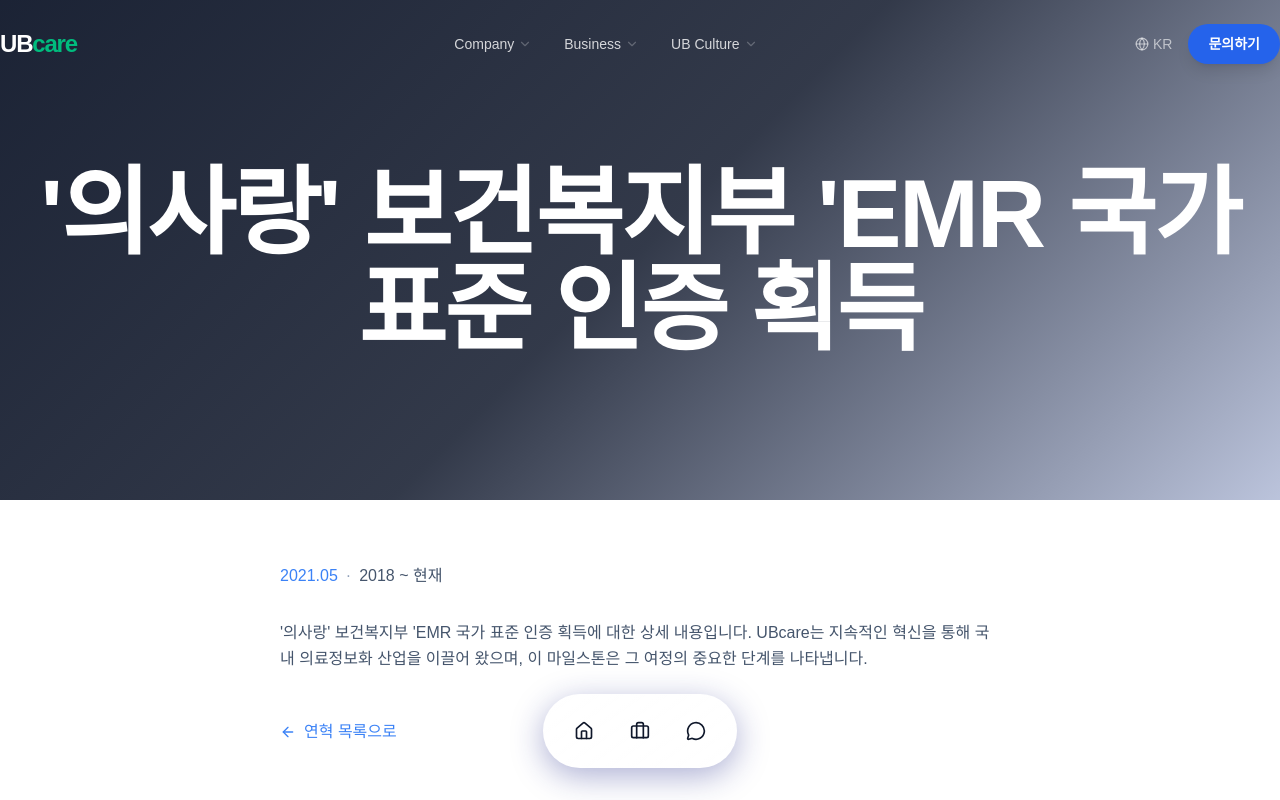
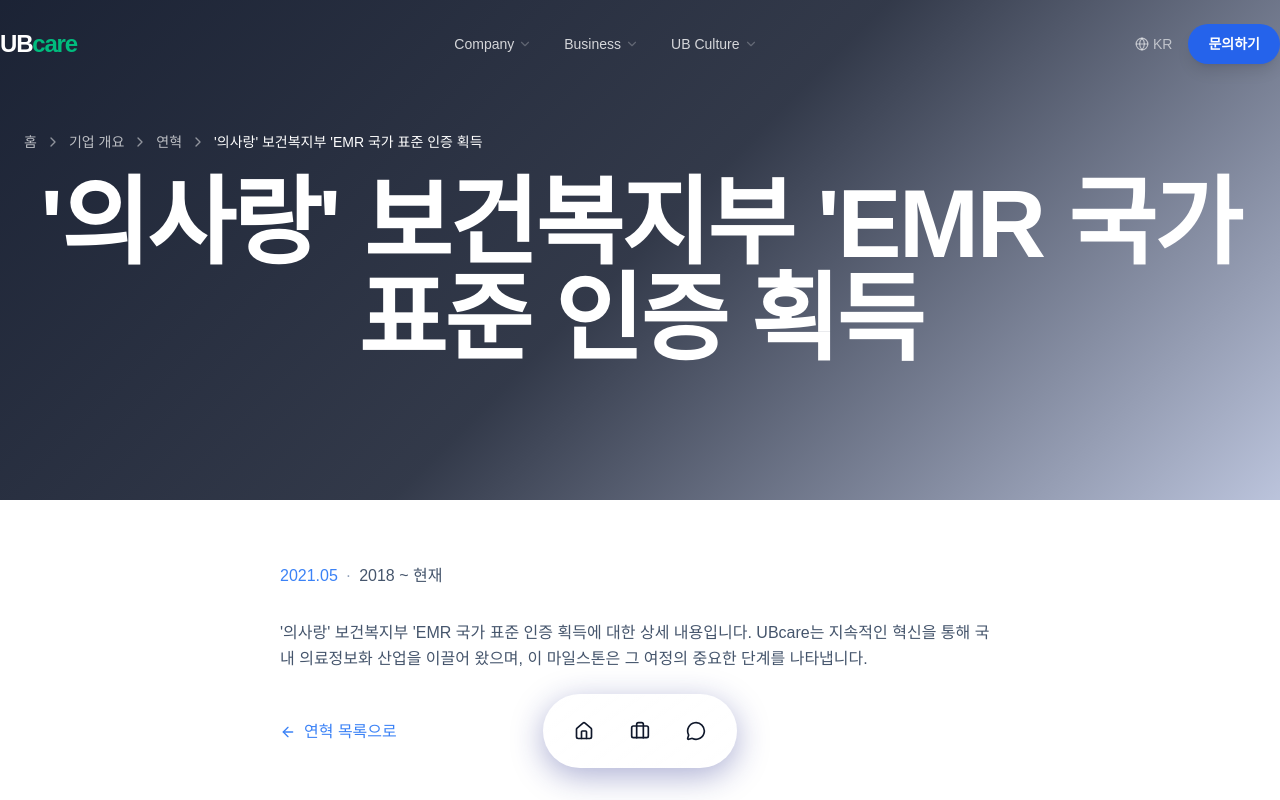
Before and after one commit to astudyinglady-max/newbiware, a Next.js app: page /about/history/m1 in a window 1280 px wide. Shown: the top 800 px of the page. Built offline with nearby package versions, Linux system fonts and the light colour scheme; a web font is replaced by a local one.

Commit message:
fix: PageHeader breadcrumbs and OverviewGridSection ease type

```diff
--- a/next.config.ts
+++ b/next.config.ts
@@ -1,7 +1,14 @@
 import type { NextConfig } from "next";
 
+// GitHub Pages: 저장소 이름 서브경로 (예: username.github.io/newbiware/)
+const isGitHubPages = process.env.GITHUB_ACTIONS === "true";
+const repoName = process.env.GITHUB_REPOSITORY?.split("/")[1] ?? "";
+const basePath = isGitHubPages && repoName ? `/${repoName}` : "";
+const assetPrefix = isGitHubPages && repoName ? `/${repoName}/` : "";
+
 const nextConfig: NextConfig = {
-  output: "export", // GitHub Pages: 빌드 결과를 ./out 에 출력
+  output: "export",
+  ...(basePath && { basePath, assetPrefix }),
   typescript: {
     ignoreBuildErrors: true,
   },
--- a/src/components/about/OverviewGridSection.tsx
+++ b/src/components/about/OverviewGridSection.tsx
@@ -30,7 +30,7 @@
   visible: {
     opacity: 1,
     y: 0,
-    transition: { duration: 0.5, ease: [0.22, 1, 0.36, 1] },
+    transition: { duration: 0.5, ease: [0.22, 1, 0.36, 1] as const },
   },
 };
 
@@ -39,7 +39,7 @@
   visible: {
     opacity: 1,
     scale: 1,
-    transition: { duration: 0.6, ease: [0.22, 1, 0.36, 1], delay: 0.3 },
+    transition: { duration: 0.6, ease: [0.22, 1, 0.36, 1] as const, delay: 0.3 },
   },
 };
 
--- a/src/components/about/PageHeader.tsx
+++ b/src/components/about/PageHeader.tsx
@@ -11,19 +11,21 @@
 
 interface PageHeaderProps {
   title: string;
-
+  /** 브레드크럼 (선택) */
+  breadcrumbs?: BreadcrumbItem[];
   /** 히어로 배경 이미지 (선택) */
   backgroundImage?: string;
 }
 
 export const PageHeader: React.FC<PageHeaderProps> = ({
   title,
+  breadcrumbs,
   backgroundImage,
 }) => {
   return (
     <>
     <header
-      className="relative w-full py-32 sm:py-32 overflow-hidden min-h-[500px] flex justify- items-center"
+      className="relative w-full py-32 sm:py-32 overflow-hidden min-h-[500px] flex justify-center items-center"
       style={{
         backgroundImage: backgroundImage
           ? `linear-gradient(to bottom, rgba(15,23,42,0.7) 0%, rgba(15,23,42,0.5) 100%), url(${backgroundImage})`
@@ -33,13 +35,25 @@
       }}
     >
       <div className="container mx-auto px-6 relative z-10">
-        {/* Breadcrumb */}
-        <nav
-          className="flex items-center gap-2 text-sm text-white/70 mb-6"
-          aria-label="breadcrumb"
-        >
-
-        </nav>
+        {breadcrumbs && breadcrumbs.length > 0 && (
+          <nav
+            className="flex items-center gap-2 text-sm text-white/70 mb-6 flex-wrap"
+            aria-label="breadcrumb"
+          >
+            {breadcrumbs.map((item, i) => (
+              <span key={i} className="flex items-center gap-2">
+                {i > 0 && <ChevronRight className="w-4 h-4 text-white/50" />}
+                {item.href ? (
+                  <Link href={item.href} className="hover:text-white transition-colors">
+                    {item.label}
+                  </Link>
+                ) : (
+                  <span className="text-white font-medium">{item.label}</span>
+                )}
+              </span>
+            ))}
+          </nav>
+        )}
         <h1 className="text-8xl sm:text-8xl font-bold text-white tracking-tight text-center">
           {title}
         </h1>
```
